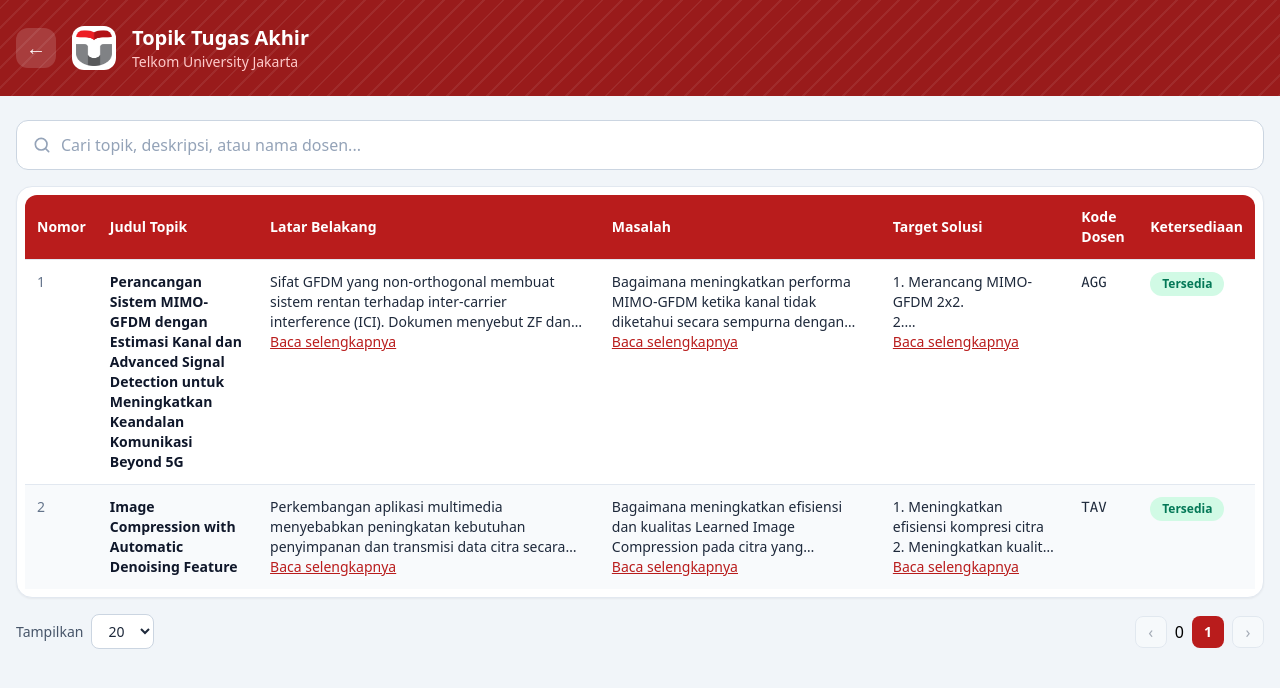
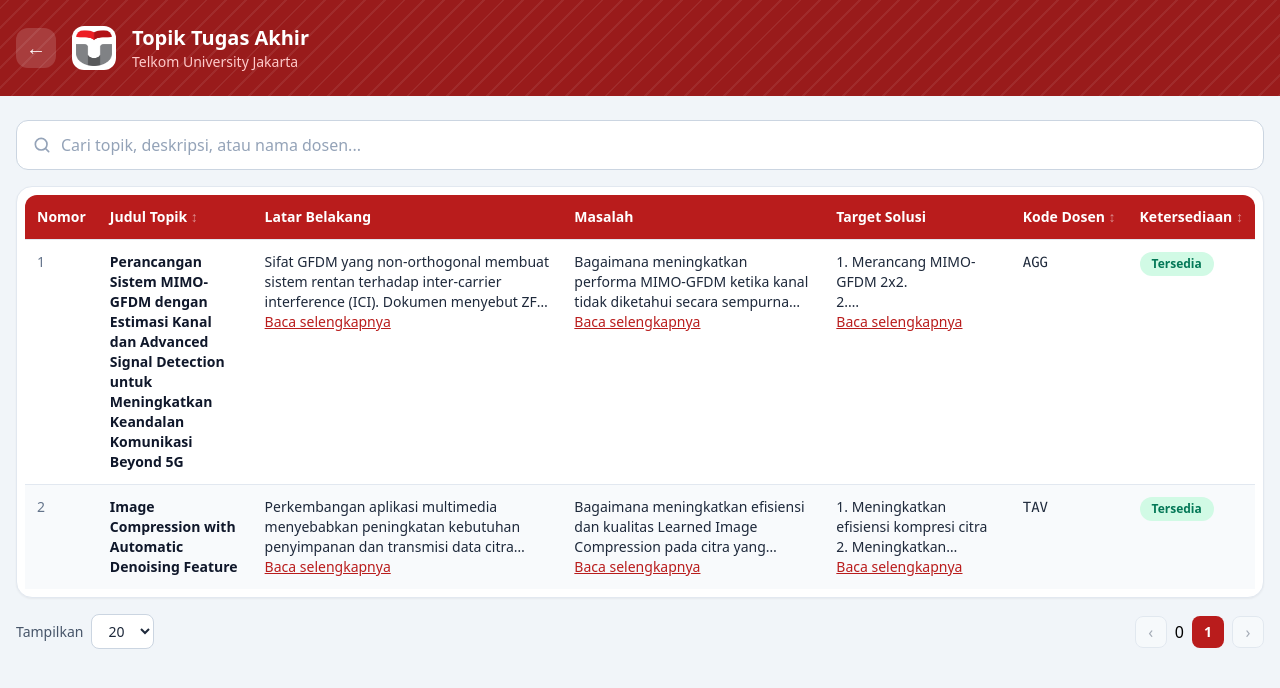
Before and after one commit to panduKedul/Tel-U_Jakarta, a React (Vite) app: page /topik in a window 1280 px wide. Shown: the top 688 px of the page. Built offline with nearby package versions, Linux system fonts and the light colour scheme; no server answers.

Commit message:
feat: sort judul, kode dosen, ketersediaan

```diff
--- a/src/components/TopicTable.jsx
+++ b/src/components/TopicTable.jsx
@@ -14,20 +14,26 @@ function Cell({ t }) {
   );
 }
 
-export default function TopicTable({ rows, start = 0 }) {
+export default function TopicTable({ rows, start = 0, sortKey, sortDir, onSort }) {
   if (!rows.length) return <p className="text-slate-500 text-center p-6">Tidak ada topik ditemukan.</p>;
+  const arrow = (key) => {
+    if (sortKey !== key) return <span className="text-white/50"> ↕</span>;
+    return sortDir === "asc" ? <span> ▲</span> : <span> ▼</span>;
+  };
+  const th = "p-3";
+  const thSort = th + " cursor-pointer select-none hover:bg-red-800 whitespace-nowrap";
   return (
     <div className="overflow-x-auto">
       <table className="w-full min-w-[1200px] text-slate-800 text-sm">
         <thead>
           <tr className="bg-red-700 text-white text-left">
             <th className="p-3 rounded-tl-xl">Nomor</th>
-            <th className="p-3">Judul Topik</th>
-            <th className="p-3">Latar Belakang</th>
-            <th className="p-3">Masalah</th>
-            <th className="p-3">Target Solusi</th>
-            <th className="p-3">Kode Dosen</th>
-            <th className="p-3 rounded-tr-xl">Ketersediaan</th>
+            <th className={thSort} onClick={() => onSort("judul")}>Judul Topik{arrow("judul")}</th>
+            <th className={th}>Latar Belakang</th>
+            <th className={th}>Masalah</th>
+            <th className={th}>Target Solusi</th>
+            <th className={thSort} onClick={() => onSort("kode_dosen")}>Kode Dosen{arrow("kode_dosen")}</th>
+            <th className={thSort + " rounded-tr-xl"} onClick={() => onSort("ketersediaan")}>Ketersediaan{arrow("ketersediaan")}</th>
           </tr>
         </thead>
         <tbody>
--- a/src/pages/Topics.jsx
+++ b/src/pages/Topics.jsx
@@ -26,10 +26,36 @@ export default function Topics() {
   const [q, setQ] = useState("");
   const [page, setPage] = useState(1);
   const [per, setPer] = useState(20);
+  const [sortKey, setSortKey] = useState(null);
+  const [sortDir, setSortDir] = useState("asc");
 
   const filtered = useMemo(() => filterTopics(topics, q), [q]);
-  const { pages, rows } = paginate(filtered, page, per);
+  const sorted = useMemo(() => {
+    if (!sortKey) return filtered;
+    const arr = [...filtered];
+    arr.sort((a, b) => {
+      const va = String(a[sortKey] || "");
+      const vb = String(b[sortKey] || "");
+      const cmp = va.localeCompare(vb, "id");
+      return sortDir === "asc" ? cmp : -cmp;
+    });
+    return arr;
+  }, [filtered, sortKey, sortDir]);
+  const { pages, rows } = paginate(sorted, page, per);
   const start = (Math.min(page, pages) - 1) * per;
+
+  function onSort(key) {
+    if (sortKey !== key) {
+      setSortKey(key);
+      setSortDir("asc");
+    } else if (sortDir === "asc") {
+      setSortDir("desc");
+    } else {
+      setSortKey(null);
+      setSortDir("asc");
+    }
+    setPage(1);
+  }
 
   return (
     <div className="min-h-screen bg-slate-100">
@@ -47,7 +73,7 @@ export default function Topics() {
       <main className="max-w-7xl mx-auto px-4 py-6">
         <SearchBar value={q} onChange={(v) => { setQ(v); setPage(1); }} />
         <div className="mt-4 bg-white rounded-2xl p-2 border border-slate-200 shadow-sm">
-          <TopicTable rows={rows} start={start} />
+          <TopicTable rows={rows} start={start} sortKey={sortKey} sortDir={sortDir} onSort={onSort} />
         </div>
         <div className="flex flex-wrap justify-between items-center mt-4 gap-3">
           <label className="flex items-center gap-2 text-sm text-slate-600">
```
